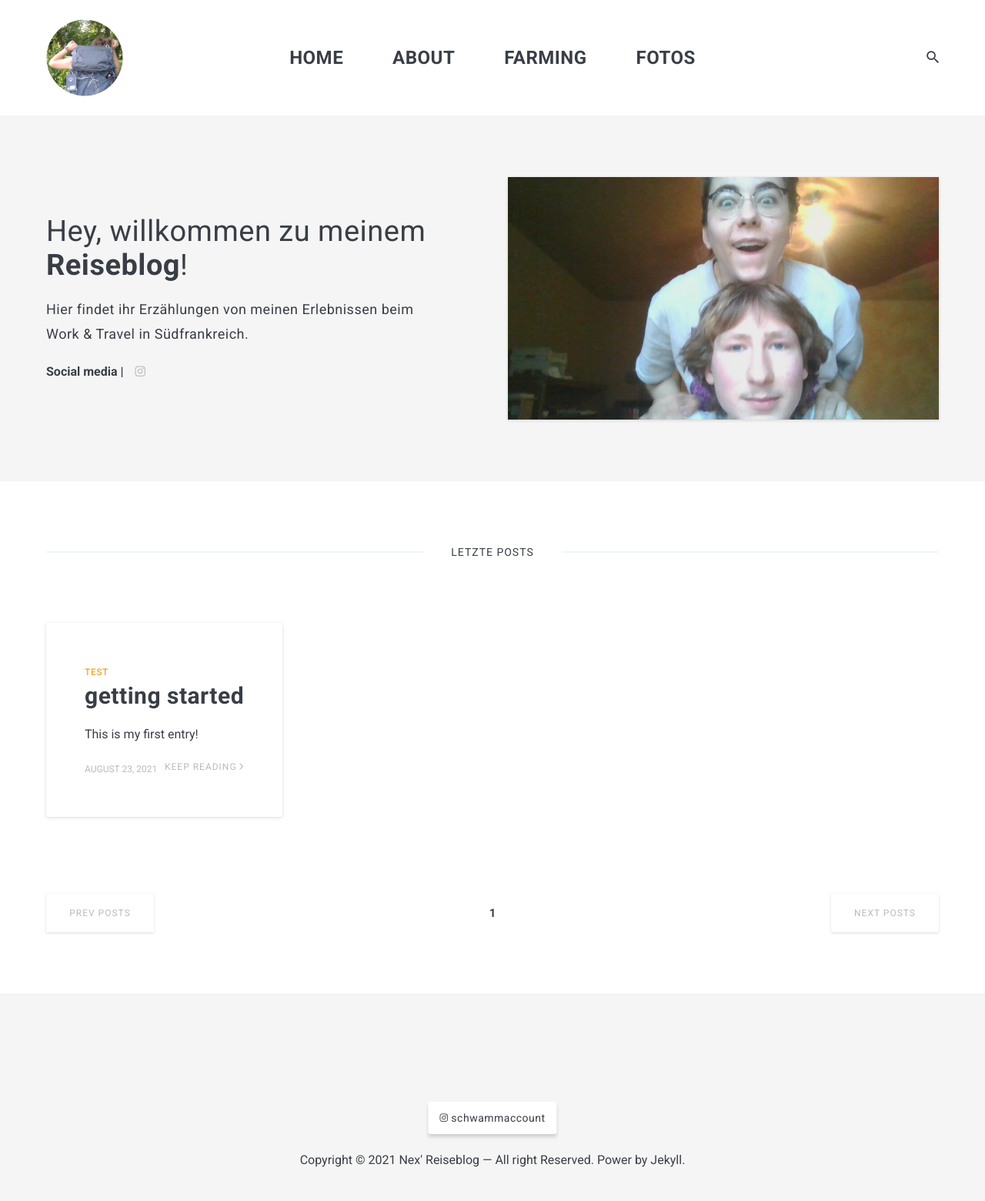
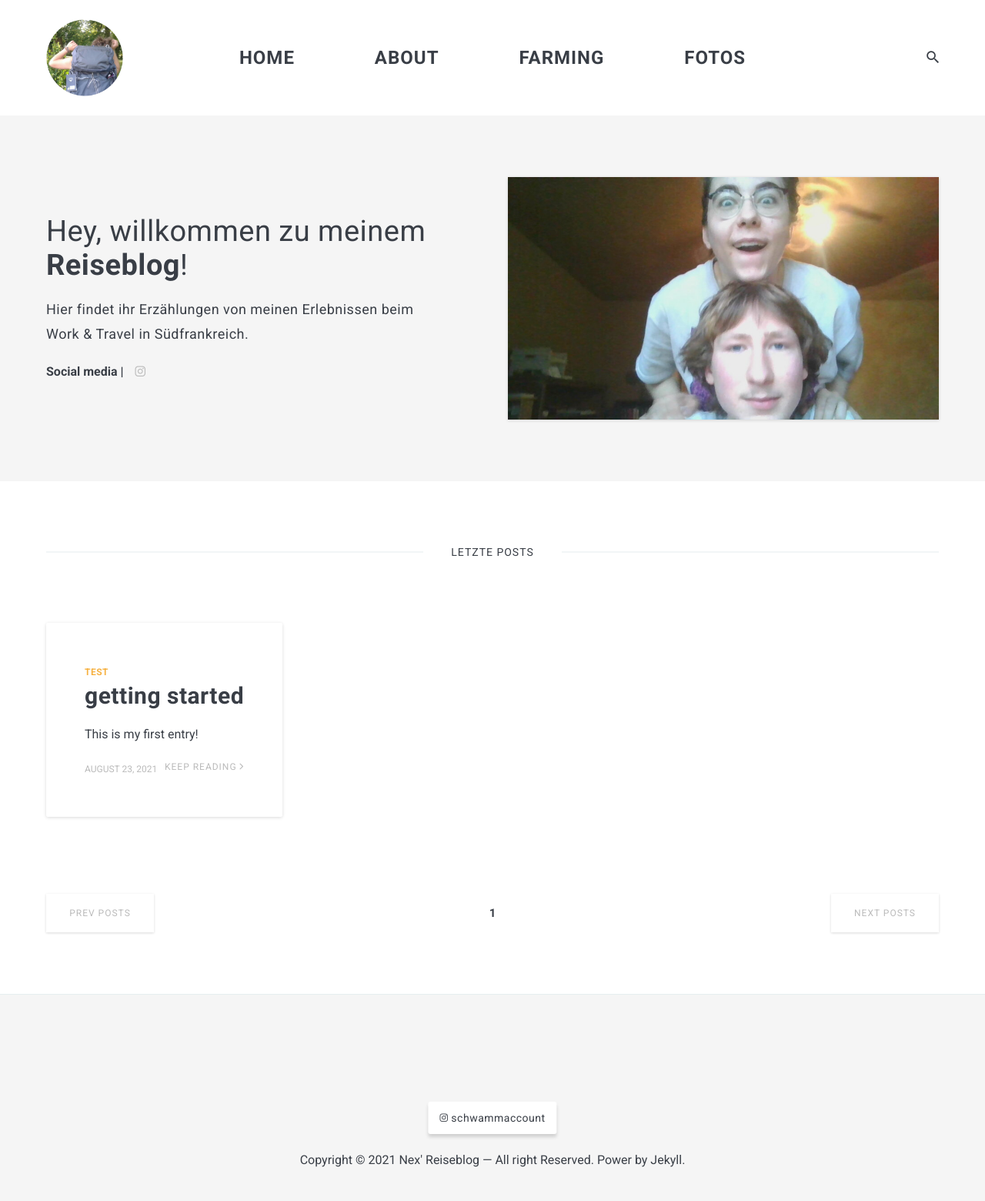
Before and after one commit to anneke-streit/anneke-streit.github.io, a Jekyll site: the page built from index.html, in a window 1280 px wide. Shown: the whole page at 77% size. Built offline with Jekyll 4.4.1, drawn with Linux system fonts in a browser that asks for light colours; nearby versions of some CDN libraries; the list of posts is cut into pages by our own code.

Commit message:
Update _header.scss

```diff
--- a/_sass/3-modules/_header.scss
+++ b/_sass/3-modules/_header.scss
@@ -74,10 +74,10 @@
 
       .nav__link {
         display: inline-block;
-        padding: 10px 30px;
+        padding: 10px 50px;
         font-size: 24px;
-        font-weight: 700;
-        letter-spacing: 0.5px;
+        font-weight: 600;
+        letter-spacing: 1px;
         text-transform: uppercase;
         color: $dark;
         &:hover {
```
